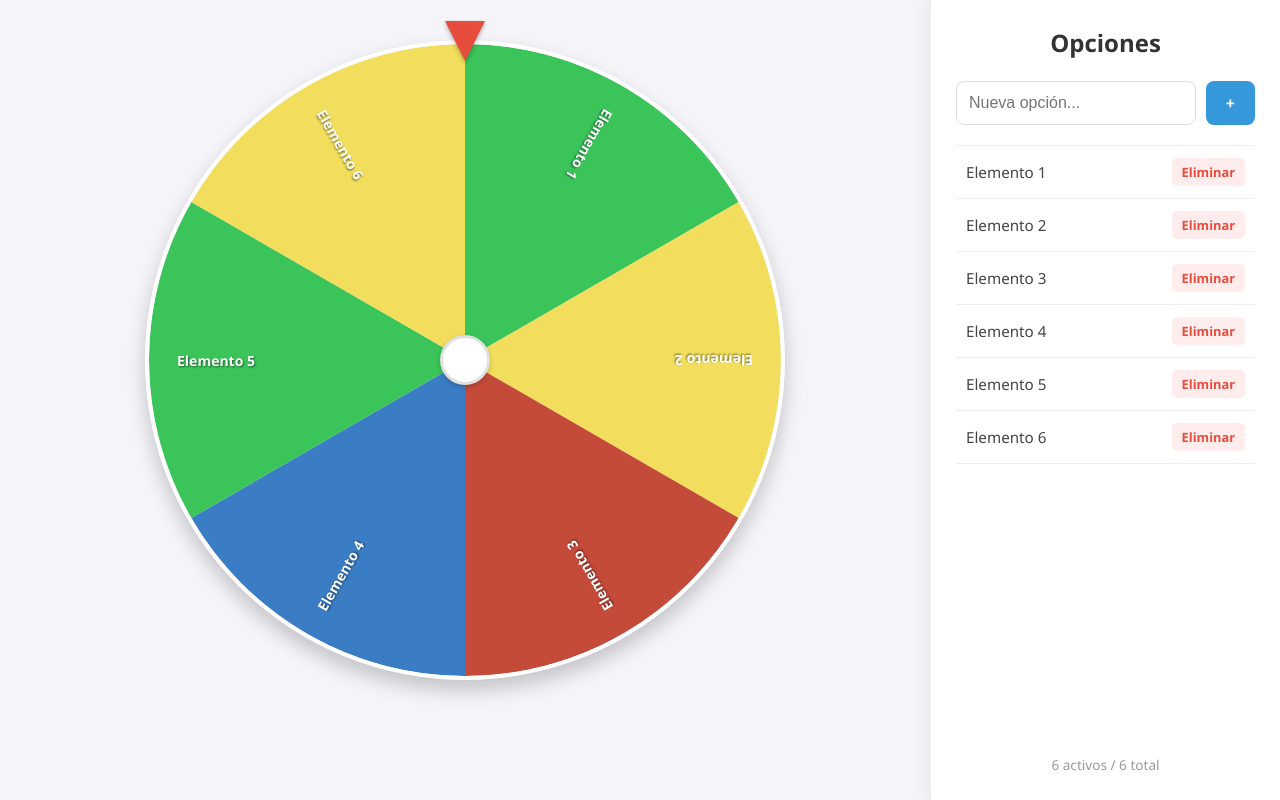
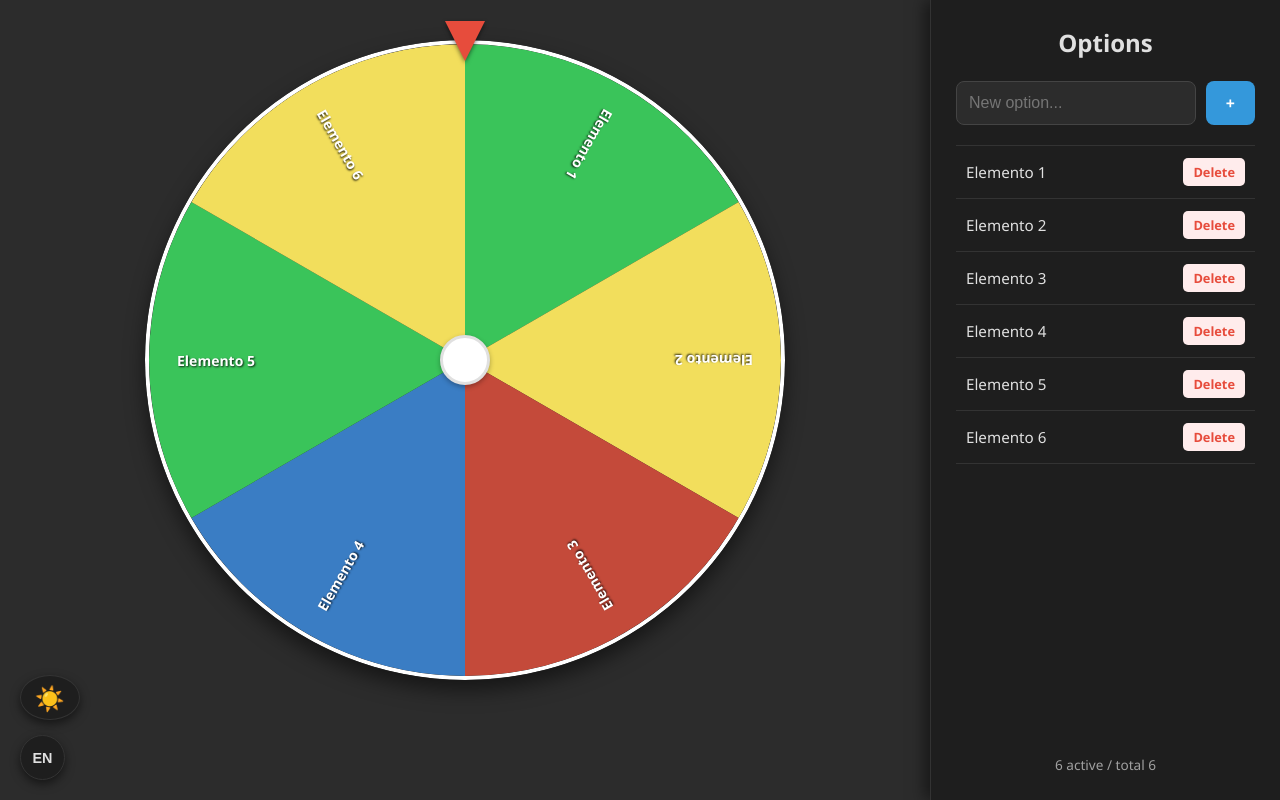
Before and after one commit to esteban-quinteros926/roulette-wheel, a React (Vite) app: page / in a window 1280 px wide. Built offline with nearby package versions, Linux system fonts and the light colour scheme.

Commit message:
Added theme button and english support

```diff
--- a/src/Ruleta.css
+++ b/src/Ruleta.css
@@ -1,7 +1,50 @@
-/* --- 1. RESET GLOBAL --- */
-*, *::before, *::after {
-  box-sizing: border-box;
+/* =========================================
+   1. VARIABLES DE TEMA
+   ========================================= */
+:root {
+  /* MODO OSCURO (Default) */
+  --bg-color: #2c2c2c;
+  --sidebar-bg: #1e1e1e;
+  --text-color: #e0e0e0;
+  --text-muted: #a0a0a0;
+  --border-color: #333333;
+
+  --input-bg: #2c2c2c;
+  --input-text: #ffffff;
+  --input-border: #444444;
+
+  --item-hover: #2a2a2a;
+  --item-disabled-bg: #252525;
+  --shadow-color: rgba(0, 0, 0, 0.5);
+
+  --scroll-thumb: #555;
+  --scroll-track: #222;
 }
+
+[data-theme="light"] {
+  /* MODO CLARO */
+  --bg-color: #f4f4f9;
+  --sidebar-bg: #ffffff;
+  --text-color: #333333;
+  --text-muted: #999999;
+  --border-color: #eeeeee;
+
+  --input-bg: #ffffff;
+  --input-text: #333333;
+  --input-border: #dddddd;
+
+  --item-hover: #f9f9f9;
+  --item-disabled-bg: #f8f9fa;
+  --shadow-color: rgba(0, 0, 0, 0.1);
+
+  --scroll-thumb: #ccc;
+  --scroll-track: #f0f0f0;
+}
+
+/* =========================================
+   2. RESET GLOBAL
+   ========================================= */
+*, *::before, *::after { box-sizing: border-box; }
 
 body, html {
   margin: 0;
@@ -11,17 +54,24 @@ body, html {
   overflow: hidden;
 }
 
-/* --- 2. CONTENEDOR PRINCIPAL --- */
+/* =========================================
+   3. CONTENEDOR PRINCIPAL
+   ========================================= */
 .ruleta-container {
   display: flex;
   flex-direction: row;
   width: 100vw;
   height: 100vh;
-  background-color: #f4f4f9;
+  background-color: var(--bg-color);
+  color: var(--text-color);
   font-family: 'Segoe UI', Tahoma, Geneva, Verdana, sans-serif;
+  transition: background-color 0.3s ease, color 0.3s ease;
+  position: relative;
 }
 
-/* --- 3. SECCIÓN DE LA RULETA (IZQUIERDA) --- */
+/* =========================================
+   4. SECCIÓN DE LA RULETA (IZQUIERDA)
+   ========================================= */
 .wheel-section {
   flex: 1;
   position: relative;
@@ -34,7 +84,7 @@ body, html {
   overflow: hidden;
 }
 
-/* --- 4. MENSAJE GANADOR --- */
+/* MENSAJE GANADOR */
 .winner-display {
   background-color: #d4edda;
   color: #155724;
@@ -43,7 +93,7 @@ body, html {
   border-radius: 12px;
   font-weight: bold;
   font-size: clamp(1.2rem, 3vmin, 2rem);
-  box-shadow: 0 5px 15px rgba(0,0,0,0.1);
+  box-shadow: 0 5px 15px rgba(0,0,0,0.2);
   animation: popIn 0.5s cubic-bezier(0.18, 0.89, 0.32, 1.28);
   text-align: center;
   z-index: 50;
@@ -74,10 +124,7 @@ body, html {
   font-weight: bold;
   letter-spacing: 0.5px;
 }
-
-.hide-winner-btn:hover {
-  background-color: #0f3d1a;
-}
+.hide-winner-btn:hover { background-color: #0f3d1a; }
 
 .close-winner-btn {
   background-color: rgb(185, 66, 66);
@@ -93,12 +140,9 @@ body, html {
   font-weight: bold;
   letter-spacing: 0.5px;
 }
+.close-winner-btn:hover{ background-color: rgb(151, 56, 56); }
 
-.close-winner-btn:hover{
-  background-color: rgb(151, 56, 56);
-}
-
-/* --- 5. CONTENEDOR DE LA RUEDA --- */
+/* CONTENEDOR DE LA RUEDA */
 .wheel-wrapper {
   position: relative;
   width: 80vmin;
@@ -108,11 +152,7 @@ body, html {
   transition: transform 0.1s;
   flex-shrink: 0;
 }
-
-.wheel-wrapper:active {
-  transform: scale(0.98);
-}
-
+.wheel-wrapper:active { transform: scale(0.98); }
 
 .wheel-pointer {
   position: absolute;
@@ -125,23 +165,20 @@ body, html {
   border-left: 2.5vmin solid transparent;
   border-right: 2.5vmin solid transparent;
   border-top: 5vmin solid #e74c3c;
-  filter: drop-shadow(0 2px 2px rgba(0,0,0,0.3));
+  filter: drop-shadow(0 2px 2px rgba(0,0,0,0.5));
 }
 
-/* Círculo giratorio (MODIFICADO para SVG) */
 .wheel {
   width: 100%;
   height: 100%;
   border-radius: 50%;
-  /* Eliminamos el borde de aquí, ahora lo lleva el SVG */
-  box-shadow: 0 10px 20px rgba(0,0,0,0.2);
+  box-shadow: 0 10px 20px var(--shadow-color);
   overflow: hidden;
   position: relative;
   transition: transform 3s cubic-bezier(0.25, 0.1, 0.25, 1);
   z-index: 1;
 }
 
-/* NUEVO: Estilo para el SVG de fondo */
 .wheel-svg {
   position: absolute;
   top: 0;
@@ -149,7 +186,7 @@ body, html {
   width: 100%;
   height: 100%;
   border-radius: 50%;
-  border: 0.5vmin solid #fff; /* El borde blanco exterior va aquí */
+  border: 0.5vmin solid #fff;
   box-sizing: border-box;
 }
 
@@ -170,14 +207,13 @@ body, html {
   transform: translateX(-50%);
   font-weight: bold;
   color: white;
-  text-shadow: 1px 1px 2px rgba(0,0,0,0.5);
+  text-shadow: 1px 1px 2px rgba(0,0,0,0.8);
   writing-mode: vertical-rl;
   text-orientation: mixed;
   font-size: clamp(12px, 1.75vmin, 24px);
   white-space: nowrap;
 }
 
-/* --- 6. BOTÓN CENTRAL --- */
 .spin-btn {
   position: absolute;
   top: calc(50% - 25px);
@@ -195,7 +231,7 @@ body, html {
   font-size: 10px;
   color: #333;
   z-index: 20;
-  box-shadow: 0 2px 5px rgba(0,0,0,0.2);
+  box-shadow: 0 2px 5px rgba(0,0,0,0.3);
 }
 
 .reset-btn {
@@ -208,40 +244,67 @@ body, html {
   font-size: 1rem;
   font-weight: bold;
   cursor: pointer;
-  box-shadow: 0 4px 6px rgba(0,0,0,0.1);
+  box-shadow: 0 4px 6px rgba(0,0,0,0.2);
   transition: all 0.2s ease;
   display: flex;
   align-items: center;
   gap: 8px;
 }
-
 .reset-btn:hover {
   background-color: #2980b9;
   transform: translateY(-2px);
-  box-shadow: 0 6px 8px rgba(0,0,0,0.15);
+  box-shadow: 0 6px 8px rgba(0,0,0,0.3);
 }
+.reset-btn:active { transform: translateY(0); }
 
-.reset-btn:active {
-  transform: translateY(0);
-}
-
-/* --- 7. PANEL LATERAL --- */
+/* =========================================
+   5. PANEL LATERAL
+   ========================================= */
 .sidebar {
   width: 350px;
-  background: white;
-  box-shadow: -5px 0 15px rgba(0,0,0,0.05);
+  background: var(--sidebar-bg);
+  box-shadow: -5px 0 15px var(--shadow-color);
   display: flex;
   flex-direction: column;
   padding: 25px;
   z-index: 20;
-  border-left: 1px solid #eee;
+  border-left: 1px solid var(--border-color);
+  transition: background-color 0.3s ease, border-color 0.3s ease;
 }
 
-.controls-title { margin-top: 0; margin-bottom: 20px; color: #333; font-size: 1.5rem; text-align: center; }
+.controls-title {
+  margin-top: 0;
+  margin-bottom: 20px;
+  color: var(--text-color);
+  font-size: 1.5rem;
+  text-align: center;
+}
 
 .input-group { display: flex; gap: 10px; margin-bottom: 20px; }
-.input-group input { flex: 1; padding: 12px; border: 1px solid #ddd; border-radius: 8px; font-size: 1rem; }
-.add-btn { padding: 0 20px; background-color: #3498db; color: white; border: none; border-radius: 8px; cursor: pointer; font-weight: bold; font-size: 1rem; transition: background 0.2s; }
+
+.input-group input {
+  flex: 1;
+  padding: 12px;
+  background-color: var(--input-bg);
+  color: var(--input-text);
+  border: 1px solid var(--input-border);
+  border-radius: 8px;
+  font-size: 1rem;
+  transition: background-color 0.3s, color 0.3s, border-color 0.3s;
+}
+.input-group input:focus { outline: none; border-color: #3498db; }
+
+.add-btn {
+  padding: 0 20px;
+  background-color: #3498db;
+  color: white;
+  border: none;
+  border-radius: 8px;
+  cursor: pointer;
+  font-weight: bold;
+  font-size: 1rem;
+  transition: background 0.2s;
+}
 .add-btn:hover { background-color: #2980b9; }
 
 .items-list {
@@ -250,30 +313,31 @@ body, html {
   margin: 0;
   overflow-y: auto;
   flex: 1;
-  border-top: 1px solid #eee;
+  border-top: 1px solid var(--border-color);
 }
+.items-list::-webkit-scrollbar { width: 8px; }
+.items-list::-webkit-scrollbar-track { background: var(--scroll-track); }
+.items-list::-webkit-scrollbar-thumb { background: var(--scroll-thumb); border-radius: 4px; }
+.items-list::-webkit-scrollbar-thumb:hover { background: #888; }
 
 .list-item {
   display: flex;
   justify-content: space-between;
   align-items: center;
   padding: 12px 10px;
-  border-bottom: 1px solid #eee;
-  color: #444;
+  border-bottom: 1px solid var(--border-color);
+  color: var(--text-color);
   font-size: 0.95rem;
-  transition: background 0.2s;
+  transition: background 0.2s, color 0.3s;
   cursor: pointer;
 }
-
-.list-item:hover { background-color: #f9f9f9; }
+.list-item:hover { background-color: var(--item-hover); }
 
 .list-item.disabled {
-  background-color: #f8f9fa;
-  color: #aaa;
+  background-color: var(--item-disabled-bg);
+  color: var(--text-muted);
 }
-.list-item.disabled span {
-  text-decoration: line-through;
-}
+.list-item.disabled span { text-decoration: line-through; }
 
 .item-text { flex: 1; }
 
@@ -290,9 +354,62 @@ body, html {
 }
 .delete-btn:hover { background-color: #ffdbdb; }
 
-.limit-msg { text-align: center; font-size: 0.85rem; color: #999; margin-top: 15px; }
+.limit-msg {
+  text-align: center;
+  font-size: 0.85rem;
+  color: var(--text-muted);
+  margin-top: 15px;
+}
 
-/* --- 8. RESPONSIVE --- */
+/* =========================================
+   6. CONTROLES FLOTANTES (NUEVO)
+   ========================================= */
+.floating-controls {
+  position: absolute;
+  bottom: 20px;
+  left: 20px;
+  display: flex;
+  flex-direction: column;
+  gap: 15px; /* Espacio entre los botones */
+  z-index: 100;
+}
+
+.control-btn {
+  width: 45px;
+  height: 45px;
+  border-radius: 50%;
+  background-color: var(--sidebar-bg);
+  color: var(--text-color);
+  border: 1px solid var(--border-color);
+  box-shadow: 0 4px 10px var(--shadow-color);
+  font-size: 1.2rem;
+  cursor: pointer;
+  display: flex;
+  align-items: center;
+  justify-content: center;
+  transition: transform 0.2s cubic-bezier(0.34, 1.56, 0.64, 1), background-color 0.3s, color 0.3s;
+}
+
+.theme-btn {
+  font-size: 1.5rem; /* Icono un poco más grande para el sol/luna */
+}
+
+.lang-btn {
+  font-weight: bold;
+  font-size: 0.9rem; /* Letra más pequeña para ES/EN */
+  font-family: sans-serif;
+}
+
+.control-btn:hover {
+  transform: scale(1.15);
+  background-color: var(--item-hover);
+}
+
+.control-btn:active { transform: scale(0.95); }
+
+/* =========================================
+   7. RESPONSIVE
+   ========================================= */
 @media (max-width: 900px) {
   .ruleta-container {
     flex-direction: column;
@@ -308,4 +425,12 @@ body, html {
   }
   .wheel-wrapper { width: 70vmin; height: 70vmin; }
   .sidebar { width: 100%; height: auto; min-height: 40vh; }
+
+  /* Ajuste de posición en móvil (arriba a la izquierda) */
+  .floating-controls {
+    top: 20px;
+    left: 20px;
+    bottom: auto;
+    flex-direction: row; /* En móvil los ponemos lado a lado */
+  }
 }
--- a/src/Ruleta.jsx
+++ b/src/Ruleta.jsx
@@ -14,7 +14,62 @@ const DEFAULT_ITEMS = [
   { text: 'Elemento 6', enabled: true }
 ];
 
+// Diccionario de traducciones
+const TRANSLATIONS = {
+  es: {
+    winnerTitle: "🎉 ¡Ganador!",
+    hideItem: "Ocultar \n elemento",
+    close: "Cerrar",
+    spinAlert: "Necesitas al menos 2 elementos activos para girar.",
+    resetBtn: "🔄 Reactivar ocultos",
+    optionsTitle: "Opciones",
+    placeholder: "Nueva opción...",
+    deleteBtn: "Eliminar",
+    limitMsg: "activos / total",
+    toggleTitle: "Clic para activar/desactivar",
+    deleteTitle: "Eliminar definitivamente",
+    hideWinnerTitle: "Ocultar de la ruleta temporalmente",
+    closeWinnerTitle: "Cerrar popup ganador",
+    themeLabelDark: "Cambiar a modo claro",
+    themeLabelLight: "Cambiar a modo oscuro",
+    langLabel: "Cambiar idioma"
+  },
+  en: {
+    winnerTitle: "🎉 Winner!",
+    hideItem: "Hide \n element",
+    close: "Close",
+    spinAlert: "You need at least 2 active items to spin.",
+    resetBtn: "🔄 Reactivate hidden",
+    optionsTitle: "Options",
+    placeholder: "New option...",
+    deleteBtn: "Delete",
+    limitMsg: "active / total",
+    toggleTitle: "Click to toggle",
+    deleteTitle: "Delete permanently",
+    hideWinnerTitle: "Hide from wheel temporarily",
+    closeWinnerTitle: "Close winner popup",
+    themeLabelDark: "Switch to light mode",
+    themeLabelLight: "Switch to dark mode",
+    langLabel: "Switch language"
+  }
+};
+
 export default function Ruleta() {
+  // --- TEMA ---
+  const [theme, setTheme] = useState('dark');
+
+  // --- IDIOMA (Detectar sistema) ---
+  const [lang, setLang] = useState(() => {
+    // Si el navegador empieza con 'es' (es-ES, es-MX), usa español, sino inglés
+    if (typeof navigator !== 'undefined' && navigator.language) {
+      return navigator.language.startsWith('es') ? 'es' : 'en';
+    }
+    return 'es';
+  });
+
+  // Shortcut para acceder a los textos
+  const t = TRANSLATIONS[lang];
+
   const [items, setItems] = useState(() => {
     try {
       const savedItems = localStorage.getItem('ruletaItems');
@@ -79,7 +134,7 @@ export default function Ruleta() {
 
   const spinWheel = () => {
     if (isSpinning || activeItems.length < 2) {
-      if (activeItems.length < 2) alert("Necesitas al menos 2 elementos activos para girar.");
+      if (activeItems.length < 2) alert(t.spinAlert);
       return;
     }
 
@@ -103,7 +158,7 @@ export default function Ruleta() {
     }, 3000);
   };
 
-  // --- MATEMÁTICAS SVG (NUEVO) ---
+  // --- MATEMÁTICAS SVG ---
   const getCoordinatesForPercent = (percent) => {
     const x = Math.cos(2 * Math.PI * percent);
     const y = Math.sin(2 * Math.PI * percent);
@@ -113,8 +168,6 @@ export default function Ruleta() {
   const makeSlicePath = (percent, index, total) => {
     const startPercent = index / total;
     const endPercent = (index + 1) / total;
-
-    // Ajustamos -0.25 para empezar arriba (12 en punto)
     const [startX, startY] = getCoordinatesForPercent(startPercent - 0.25);
     const [endX, endY] = getCoordinatesForPercent(endPercent - 0.25);
 
@@ -126,28 +179,38 @@ export default function Ruleta() {
     return `M 0 0 L ${startX} ${startY} A 1 1 0 ${largeArcFlag} 1 ${endX} ${endY} L 0 0`;
   };
 
+  // Funciones de control UI
+  const toggleTheme = () => {
+    setTheme(prev => prev === 'dark' ? 'light' : 'dark');
+  };
+
+  const toggleLang = () => {
+    setLang(prev => prev === 'es' ? 'en' : 'es');
+  };
+
   return (
-    <div className="ruleta-container">
+    <div className="ruleta-container" data-theme={theme}>
 
       {/* --- SECCIÓN IZQUIERDA: RULETA --- */}
       <div className="wheel-section">
 
         {winner && !isSpinning && (
           <div className="winner-display">
-            <span>🎉 {winner} 🎉</span>
+            <span>{t.winnerTitle} {winner}</span>
             <button
               className="hide-winner-btn"
               onClick={hideCurrentWinner}
-              title="Ocultar de la ruleta temporalmente"
+              title={t.hideWinnerTitle}
+              style={{ whiteSpace: 'pre-line' }}
             >
-              Ocultar <br/> elemento
+              {t.hideItem}
             </button>
             <button
               className='close-winner-btn'
               onClick={closeWinner}
-              title='Cerrar popup ganador'
+              title={t.closeWinnerTitle}
             >
-              Cerrar
+              {t.close}
             </button>
           </div>
         )}
@@ -159,7 +222,6 @@ export default function Ruleta() {
             className="wheel"
             style={{ transform: `rotate(${rotation}deg)` }}
           >
-            {/* NUEVO: FONDO SVG */}
             <svg viewBox="-1 -1 2 2" className="wheel-svg">
               {activeItems.map((_, index) => (
                 <path
@@ -170,7 +232,6 @@ export default function Ruleta() {
               ))}
             </svg>
 
-            {/* TEXTOS */}
             {activeItems.map((item, index) => {
               const angle = (360 / activeItems.length);
               const itemRotation = angle * index + (angle / 2);
@@ -193,7 +254,7 @@ export default function Ruleta() {
 
         {hasHiddenItems && !isSpinning && (
           <button className="reset-btn" onClick={unhideAll}>
-            🔄 Reactivar ocultos ({items.filter(i => !i.enabled).length})
+            {t.resetBtn} ({items.filter(i => !i.enabled).length})
           </button>
         )}
 
@@ -201,14 +262,14 @@ export default function Ruleta() {
 
       {/* --- SECCIÓN DERECHA: PANEL --- */}
       <div className="sidebar">
-        <h2 className="controls-title">Opciones</h2>
+        <h2 className="controls-title">{t.optionsTitle}</h2>
 
         <form onSubmit={addItem} className="input-group">
           <input
             type="text"
             value={newItem}
             onChange={(e) => setNewItem(e.target.value)}
-            placeholder="Nueva opción..."
+            placeholder={t.placeholder}
             maxLength={30}
           />
           <button type="submit" className="add-btn">+</button>
@@ -220,23 +281,42 @@ export default function Ruleta() {
               key={index}
               className={`list-item ${!item.enabled ? 'disabled' : ''}`}
               onClick={() => toggleItem(index)}
-              title="Clic para activar/desactivar"
+              title={t.toggleTitle}
             >
               <span className="item-text">{item.text}</span>
               <button
                 onClick={(e) => deleteItem(e, index)}
                 className="delete-btn"
-                title="Eliminar definitivamente"
+                title={t.deleteTitle}
               >
-                Eliminar
+                {t.deleteBtn}
               </button>
             </li>
           ))}
         </ul>
 
         <div className="limit-msg">
-          {activeItems.length} activos / {items.length} total
+          {activeItems.length} {t.limitMsg} {items.length}
         </div>
+      </div>
+
+      {/* --- CONTROLES FLOTANTES (TEMA + IDIOMA) --- */}
+      <div className="floating-controls">
+        <button
+          className="control-btn theme-btn"
+          onClick={toggleTheme}
+          title={theme === 'dark' ? t.themeLabelDark : t.themeLabelLight}
+        >
+          {theme === 'dark' ? '☀️' : '🌙'}
+        </button>
+
+        <button
+          className="control-btn lang-btn"
+          onClick={toggleLang}
+          title={t.langLabel}
+        >
+          {lang === 'es' ? 'ES' : 'EN'}
+        </button>
       </div>
 
     </div>
```
Also changed, not shown: src/App.jsx (+15 -30 lines).
